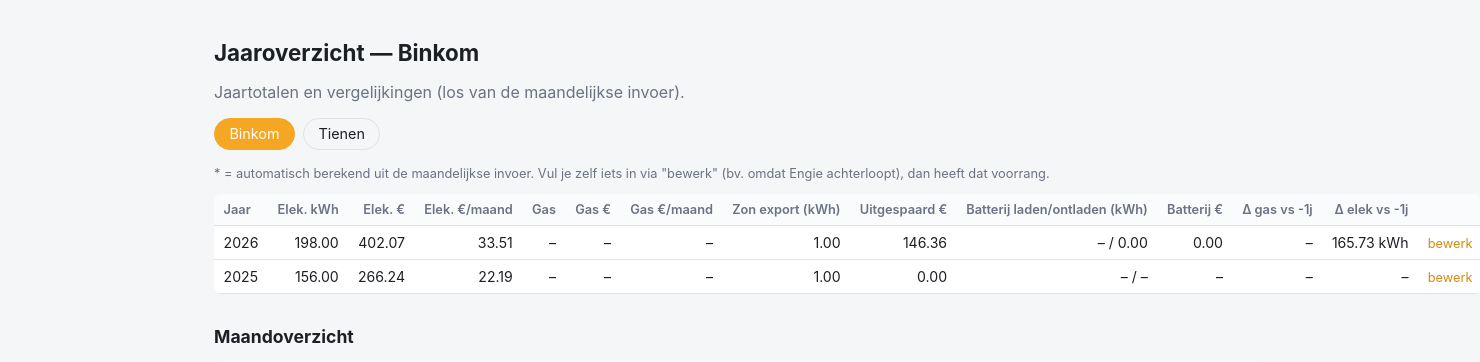
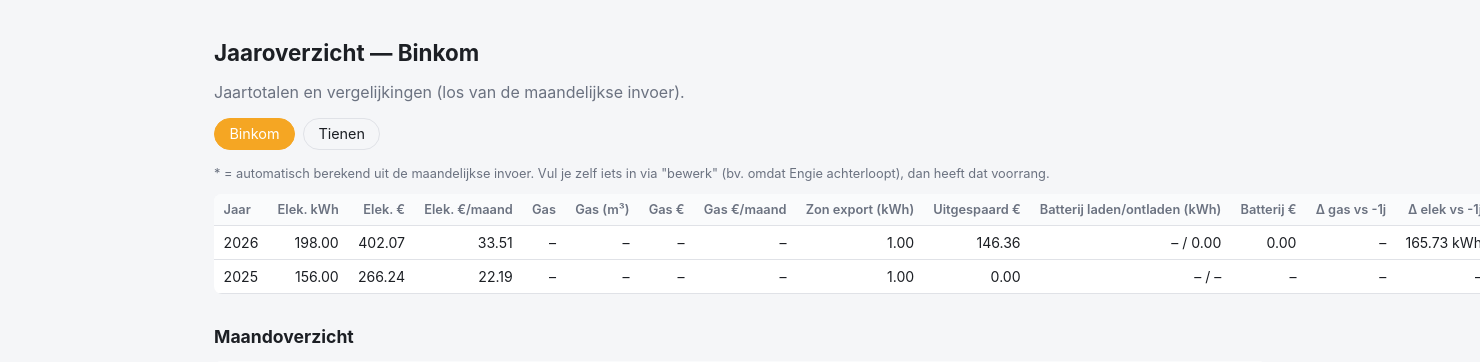
Before and after one commit to rbruyn1/verbruiken, a Flask app: page /jaaroverzicht in a window 1480 px wide; the page is wider, and only the part inside the window is pictured. Shown: the part 44-406 px from the top of that part. Run offline with Flask 3, Linux system fonts and the light colour scheme; data comes from the database, SQL or seed files in the repository.

Commit message:
0.2.10: gas m3 kolom toegevoegd aan jaaroverzicht

```diff
--- a/verbruik_addon/app/main.py
+++ b/verbruik_addon/app/main.py
@@ -295,6 +295,10 @@ def jaaroverzicht():
                 rec[veld] = waarde
                 rec[f"_{veld}_berekend"] = True
 
+        # Gas in m³ is puur informatief (naast het kWh-jaarverbruik),
+        # altijd rechtstreeks uit de maandsommen — geen apart opslagveld.
+        rec["jaarverbruik_gas_m3_berekend"] = componenten.get(jaar, {}).get("gas_m3")
+
         n_maanden = maand_counts.get(jaar)
         rec["gem_maand_elektriciteit"] = jaaroverzicht_gem_per_maand(
             rec.get("jaarverbruik_elektriciteit_kost_eur"), n_maanden
--- a/verbruik_addon/app/templates/jaaroverzicht.html
+++ b/verbruik_addon/app/templates/jaaroverzicht.html
@@ -22,6 +22,7 @@
             <th>Elek. €</th>
             <th>Elek. €/maand</th>
             <th>Gas</th>
+            <th>Gas (m³)</th>
             <th>Gas €</th>
             <th>Gas €/maand</th>
             <th>Zon export (kWh)</th>
@@ -47,6 +48,7 @@
             </td>
             <td>{{ "%.2f"|format(r.gem_maand_elektriciteit) if r.gem_maand_elektriciteit is not none else "–" }}</td>
             <td>{{ "%.2f"|format(r.jaarverbruik_gas) ~ " " ~ (r.jaarverbruik_gas_eenheid or "") if r.jaarverbruik_gas is not none else "–" }}</td>
+            <td>{{ "%.2f"|format(r.jaarverbruik_gas_m3_berekend) if r.jaarverbruik_gas_m3_berekend is not none else "–" }}</td>
             <td>{{ "%.2f"|format(r.jaarverbruik_gas_kost_eur) if r.jaarverbruik_gas_kost_eur is not none else "–" }}</td>
             <td>{{ "%.2f"|format(r.gem_maand_gas) if r.gem_maand_gas is not none else "–" }}</td>
             <td>
--- a/verbruik_addon/config.yaml
+++ b/verbruik_addon/config.yaml
@@ -1,5 +1,5 @@
 name: "Verbruik Tienen/Binkom"
-version: "0.2.9"
+version: "0.2.10"
 slug: "verbruik_addon"
 description: "Maandelijkse en jaarlijkse energie/water/gas-registratie voor Tienen en Binkom"
 arch:
```
Also changed, not shown: verbruik_addon/CHANGELOG.md.
